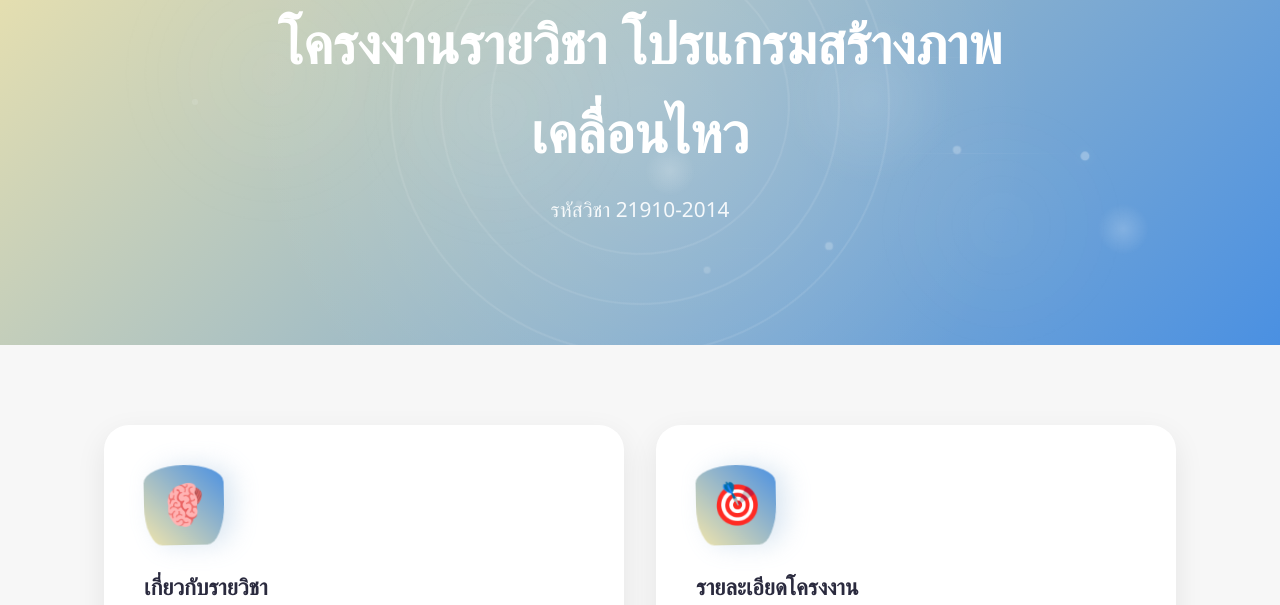
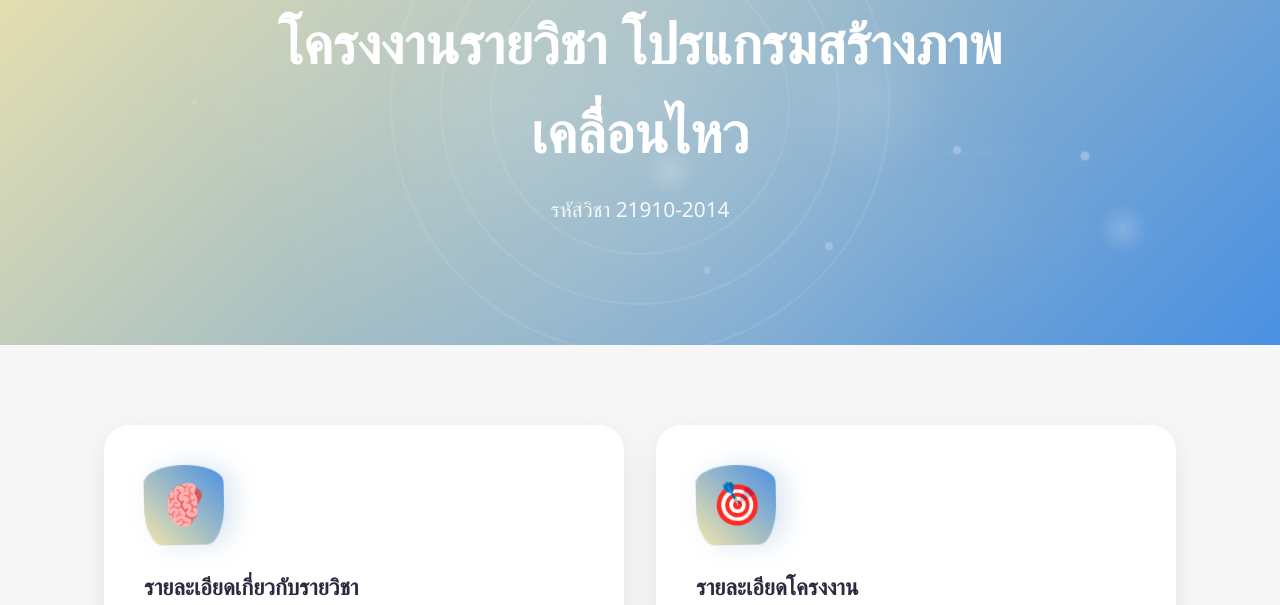
Before and after one commit to 66202040040-cpu/surasak.github.io, a plain HTML site: page index.html in a window 1280 px wide. Shown: the part 195-800 px from the top of the page. Drawn offline with Linux system fonts and the light colour scheme.

Commit message:
index.html

```diff
--- a/index.html
+++ b/index.html
@@ -138,7 +138,7 @@
                     <div class="card-icon">
                         <div class="icon-wrapper">🧠</div>
                     </div>
-                    <h3>เกี่ยวกับรายวิชา</h3>
+                    <h3>รายละเอียดเกี่ยวกับรายวิชา</h3>
                     <p>รายวิชานี้มุ่งเน้นให้ผู้เรียนเข้าใจหลักการสร้างสื่อมัลติมีเดียและภาพเคลื่อนไหวโดยใช้ โปรแกรม Adobe Flash CS6 ผู้เรียนจะได้เรียนรู้การใช้งานเครื่องมือต่าง ๆ ภายในโปรแกรม การสร้างชิ้นงานแอนิเมชัน การออกแบบปุ่มโต้ตอบ (Interactive Button) รวมถึงการประยุกต์ใช้ ActionScript เบื้องต้น เพื่อควบคุมการทำงานของสื่อให้มีความน่าสนใจและมีประสิทธิภาพ</p>
                 </div>
 
@@ -226,4 +226,5 @@
         </footer>
     <script src="tooplate-inner-peace-scripts.js"></script>
     </body>
+
     </html>
```
